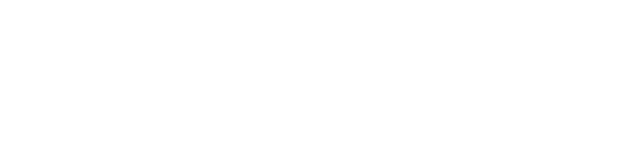
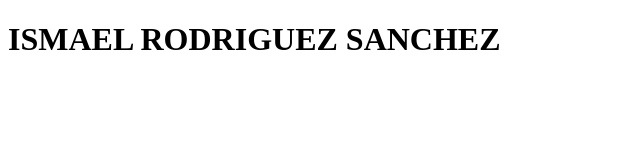
Before and after one commit to IsmaelRS11/Ismael_repos1, a plain HTML site: page index.html in a window 1280 px wide. Shown: the whole page, without its empty margins (0-640 px from the left). Drawn offline with Linux system fonts and the light colour scheme.

Commit message:
index.html

```diff
--- a/index.html
+++ b/index.html
@@ -7,6 +7,7 @@
     <title>Document</title>
 </head>
 <body>
+    <h1>ISMAEL RODRIGUEZ SANCHEZ</h1>
 
 </body>
 </html>
```
